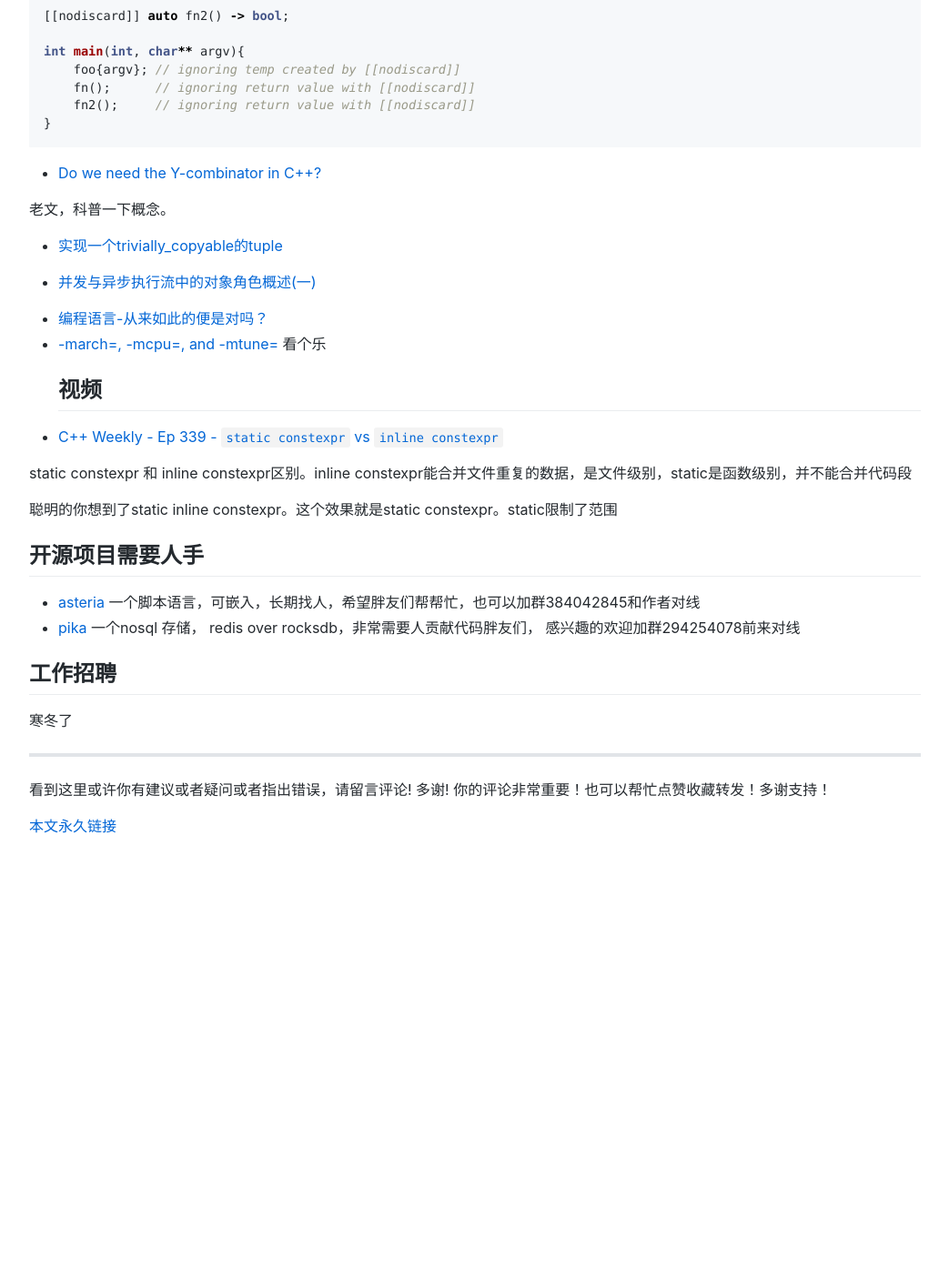
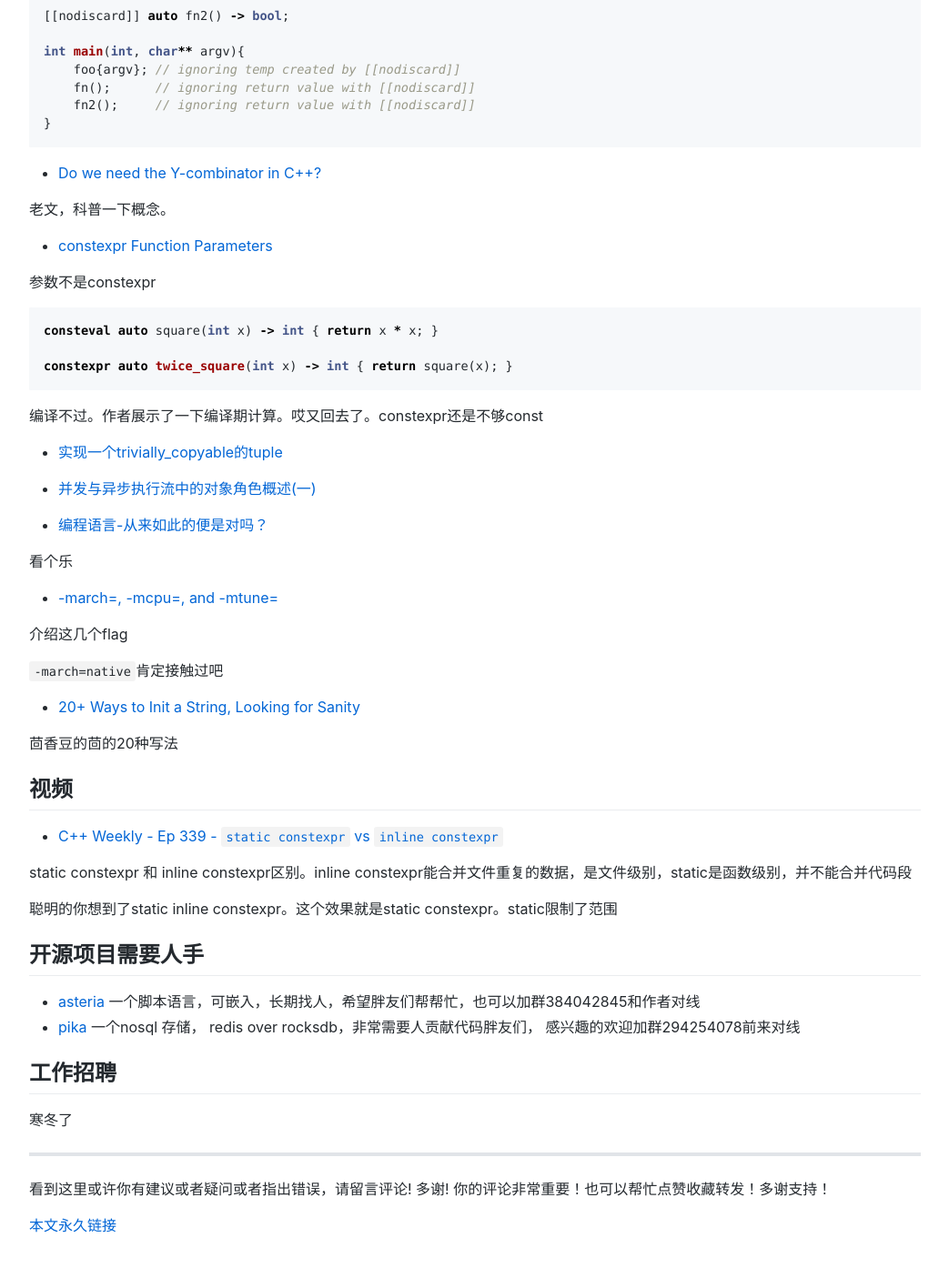
Before and after one commit to wanghenshui/cppweeklynews, a Jekyll site: the page built from posts/078.md, in a window 1280 px wide and 1400 px high, scrolled down 1732 px. Shown: the top 1394 px of the window at 91% size, without its empty margins (118-1161 px from the left). Built offline with Jekyll 4.4.1, drawn with Linux system fonts in a browser that asks for light colours; comment, search, counter and statistics services are not loaded; before the commit the page ends 2700 px from its top, so only the background shows below that.

Commit message:
update link

````diff
--- a/posts/078.md
+++ b/posts/078.md
@@ -93,12 +93,33 @@ int main(int, char** argv){
 
 老文，科普一下概念。
 
+- [constexpr Function Parameters](https://www.elbeno.com/blog/?p=1685)
+
+参数不是constexpr
+```cpp
+consteval auto square(int x) -> int { return x * x; }
+
+constexpr auto twice_square(int x) -> int { return square(x); }
+```
+
+编译不过。作者展示了一下编译期计算。哎又回去了。constexpr还是不够const
+
 - [实现一个trivially_copyable的tuple ](http://www.purecpp.cn/detail?id=2309)
 - [并发与异步执行流中的对象角色概述(一) ](http://www.purecpp.cn/detail?id=2310)
 
 - [编程语言-从来如此的便是对吗？](https://zhuanlan.zhihu.com/p/558778083)
+
+看个乐
+
 - [-march=, -mcpu=, and -mtune=](https://zhuanlan.zhihu.com/p/559008342)
-看个乐
+
+介绍这几个flag
+
+`-march=native`肯定接触过吧
+
+- [20+ Ways to Init a String, Looking for Sanity](https://www.cppstories.com/2022/init-string-options/)
+
+茴香豆的茴的20种写法
 ## 视频
 
 - [C++ Weekly - Ep 339 - `static constexpr` vs `inline constexpr`](https://www.youtube.com/watch?v=QVHwOOrSh3w)
````
